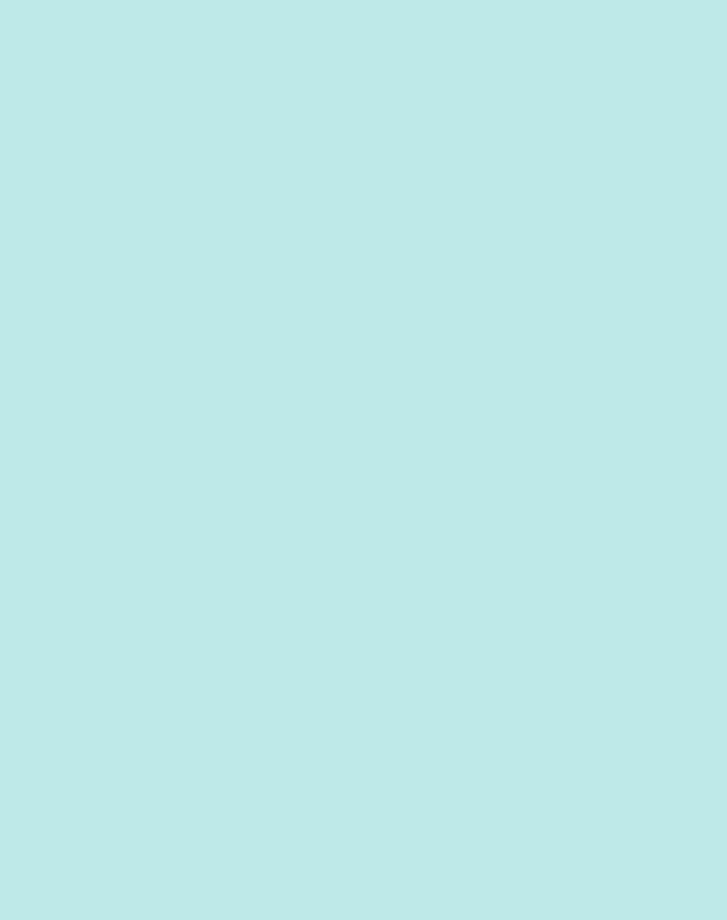
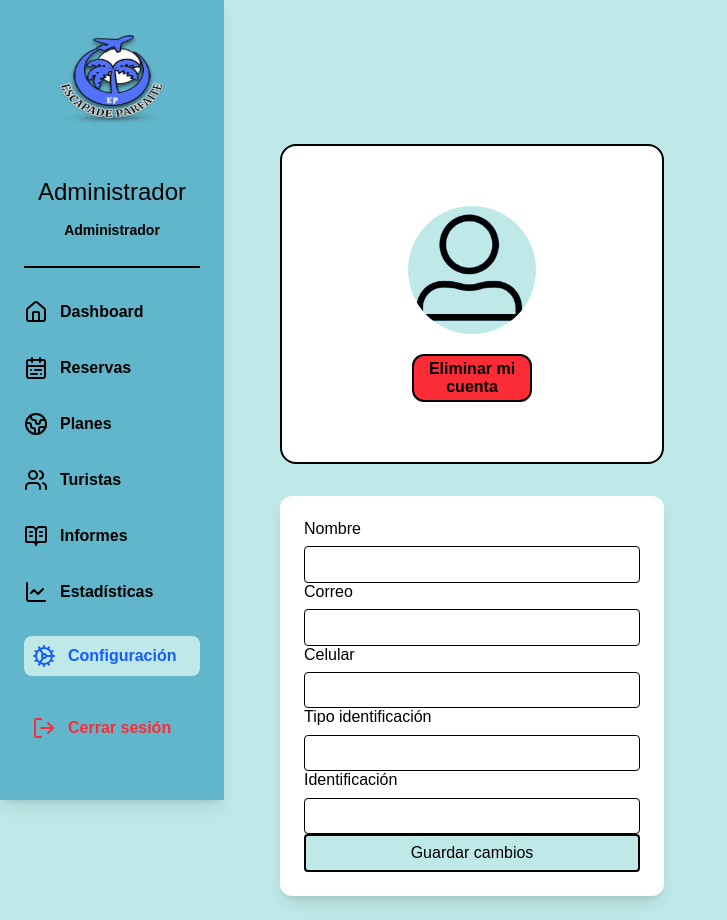
Before and after one commit to JamesRendon01/Preyecto_2, a React (Vite) app in the folder pruebas_frontend/: page /configuracion in a window 1280 px wide. Before the commit this address had no page. Shown: the whole page, without its empty margins (0-727 px from the left). Before the commit the page ends 800 px from the top, so only its background shows below. Built offline with nearby package versions, Linux system fonts and the light colour scheme; no server answers; sample sign-in values are in the browser's storage.

Commit message:
Perfil Administrador

```diff
--- a/pruebas_frontend/src/App.jsx
+++ b/pruebas_frontend/src/App.jsx
@@ -22,6 +22,7 @@ import ListarReservas from "./pages/administrador/reservas.jsx";
 import MisReservasPage from "./pages/turista/MisReservas.jsx";
 import Turistas from "./pages/administrador/turista.jsx";
 import Estadisticas from "./pages/administrador/graficas.jsx";
+import ConfigAdmin from "./pages/administrador/config.jsx";
 
 export default function App() {
   return (
@@ -145,6 +146,14 @@ export default function App() {
             </PrivateRouteAdmin>
           }
         />
+        <Route
+          path="/configuracion"
+          element={
+            <PrivateRouteAdmin>
+              <ConfigAdmin />
+            </PrivateRouteAdmin>
+          }
+        />
       </Routes>
     </>
   );
--- /dev/null
+++ b/pruebas_frontend/src/components/button_delete_admin.jsx
@@ -0,0 +1,44 @@
+import { useNavigate } from "react-router-dom";
+
+export default function ButtonDeleteTurista({ onDeleted }) {
+    const navigate = useNavigate();
+
+    const handleDelete = async () => {
+        const confirm1 = window.confirm("¿Seguro que deseas eliminar tu cuenta?");
+        if (!confirm1) return;
+
+        const confirm2 = window.confirm("⚠️ Esta acción es irreversible. ¿Confirmas eliminar tu cuenta?");
+        if (!confirm2) return;
+
+        try {
+            const response = await fetch("http://localhost:8000/administrador/eliminar-perfil", {
+                method: "DELETE",
+                headers: {
+                    "Authorization": `Bearer ${localStorage.getItem("token_admin")}`
+                }
+            });
+
+            if (response.ok) {
+                alert("✅ Cuenta eliminada correctamente");
+                localStorage.removeItem("token_admin"); // Limpiar token
+                if (onDeleted) onDeleted(); // callback opcional
+                navigate("/administrador"); // redirigir al login
+            } else {
+                const error = await response.json();
+                alert("❌ Error al eliminar: " + (error.detail || "Error desconocido"));
+            }
+        } catch (error) {
+            console.error(error);
+            alert("❌ Error de conexión con el servidor");
+        }
+    };
+
+    return (
+        <button
+            onClick={handleDelete}
+            className="w-30 h-12 rounded-xl bg-red-500 text-white px-3 py-1 hover:bg-red-600 border-2 border-black font-bold"
+        >
+            Eliminar mi cuenta
+        </button>
+    );
+}
--- /dev/null
+++ b/pruebas_frontend/src/components/config_admin.jsx
@@ -0,0 +1,217 @@
+import { useState, useEffect } from "react";
+import ButtonDeleteAdmin from "./button_delete_admin.jsx";
+import { message } from "antd";
+
+export default function ActualizarAdmin() {
+  const [formData, setFormData] = useState({
+    nombre: "",
+    correo: "",
+    celular: "",
+    tipo_identificacion: "",
+    identificacion: "",
+  });
+
+  const [loading, setLoading] = useState(true);
+  const [adminId, setAdminId] = useState(null);
+
+  // --- Función para decodificar token ---
+  function parseJwt(token) {
+    try {
+      const base64Url = token.split('.')[1];
+      const base64 = base64Url.replace(/-/g, "+").replace(/_/g, "/");
+      const jsonPayload = decodeURIComponent(
+        atob(base64)
+          .split('')
+          .map((c) => "%" + ("00" + c.charCodeAt(0).toString(16)).slice(-2))
+          .join("")
+      );
+      return JSON.parse(jsonPayload);
+    } catch (e) {
+      console.error("Error decodificando token:", e);
+      return null;
+    }
+  }
+
+  // --- Obtener datos del token y del backend ---
+  useEffect(() => {
+    const token_admin = localStorage.getItem("token_admin");
+    if (!token_admin) {
+      message.error("No estás logueado");
+      setLoading(false);
+      return;
+    }
+
+    const decoded = parseJwt(token_admin);
+    if (!decoded || !decoded.sub) {
+      message.error("Token inválido");
+      setLoading(false);
+      return;
+    }
+
+    // Guardamos el ID del administrador desde el token
+    setAdminId(decoded.sub);
+
+    // Llamada al backend para traer los datos del administrador
+    fetch("http://localhost:8000/administrador/misDatosAdministrador", {
+      method: "GET",
+      headers: {
+        "Authorization": `Bearer ${token_admin}` ,
+      },
+    })
+
+
+      .then(res => {
+        if (!res.ok) throw new Error("Error obteniendo datos");
+        return res.json();
+      })
+      .then(data => {
+        setFormData({
+          nombre: data.nombre || "",
+          correo: data.correo || "",
+          celular: data.celular || "",
+          tipo_identificacion: data.tipo_identificacion || "",
+          identificacion: data.identificacion || ""
+        });
+        setLoading(false);
+      })
+      .catch(err => {
+        console.error(err);
+        setLoading(false);
+      });
+  }, []);
+
+  // --- Manejar cambios en inputs ---
+  const handleChange = (e) => {
+    const { name, value } = e.target;
+    setFormData((prev) => ({ ...prev, [name]: value }));
+  };
+
+  // --- Guardar cambios ---
+  const handleSubmit = async (e) => {
+    e.preventDefault();
+
+    if (!adminId) {
+      message.error("No se pudo obtener el ID del administrador");
+      return;
+    }
+
+    const token_admin = localStorage.getItem("token_admin");
+    if (!token_admin) {
+      message.error("No estás logueado");
+      return;
+    }
+
+    const parsedData = {
+      ...formData,
+      celular: formData.celular?.toString() || null,
+      identificacion: formData.identificacion?.toString() || null,
+    };
+
+    try {
+
+      const response = await fetch(
+        `http://localhost:8000/administrador/actualizar/${adminId}`,
+        {
+          method: "PUT",
+          headers: {
+            "Content-Type": "application/json",
+            Authorization: `Bearer ${token_admin}`,
+          },
+          body: JSON.stringify(parsedData),
+        }
+      );
+
+      if (!response.ok) {
+        const errorData = await response.json();
+        console.error("Error completo:", errorData);
+        message.error(
+          "Error: " + JSON.stringify(errorData.detail || errorData)
+        );
+        return;
+      }
+
+      const result = await response.json();
+      message.success(result.mensaje);
+    } catch (error) {
+      console.error("Error en la actualización:", error);
+      message.error("Error al actualizar los datos");
+    }
+  };
+
+  if (loading) return <p>Cargando...</p>;
+
+  return (
+    <div className="p-6 justify-center items-center min-h-screen">
+      {/* Tarjeta de perfil */}
+      <div className="w-96 h-80 bg-white border-black border-2 rounded-2xl flex flex-col items-center justify-center">
+        <img
+          src="/img/imagen.png"
+          alt="perfil"
+          className="w-32 h-32 rounded-full border-2 border-black object-cover bg-fondo"
+        />
+        <div className="flex mt-5 gap-10 justify-center">
+          <ButtonDeleteAdmin />
+        </div>
+      </div>
+
+      {/* Formulario */}
+      <form
+        className="bg-white shadow-lg rounded-xl p-6 w-96 mt-8"
+        onSubmit={handleSubmit}
+      >
+        <label className="block mb-2 font-medium">Nombre</label>
+        <input
+          type="text"
+          name="nombre"
+          className="w-full border px-3 py-2 rounded mb-4"
+          required
+          value={formData.nombre}
+          onChange={handleChange}
+        />
+
+        <label className="block mb-2 font-medium">Correo</label>
+        <input
+          type="email"
+          name="correo"
+          className="w-full border px-3 py-2 rounded mb-4"
+          required
+          value={formData.correo}
+          onChange={handleChange}
+        />
+
+        <label className="block mb-2 font-medium">Celular</label>
+        <input
+          type="number"
+          name="celular"
+          className="w-full border px-3 py-2 rounded mb-4"
+          value={formData.celular}
+          onChange={handleChange}
+        />
+
+        <label className="block mb-2 font-medium">Tipo identificación</label>
+        <input
+          type="text"
+          name="tipo_identificacion"
+          className="w-full border px-3 py-2 rounded mb-4"
+          required
+          value={formData.tipo_identificacion}
+          onChange={handleChange}
+        />
+
+        <label className="block mb-2 font-medium">Identificación</label>
+        <input
+          type="number"
+          name="identificacion"
+          className="w-full border px-3 py-2 rounded mb-4"
+          required
+          value={formData.identificacion}
+          onChange={handleChange}
+        />
+
+        <button className="bg-fondo w-full text-black px-4 py-2 rounded hover:bg-green-600 border-2 border-black">
+          Guardar cambios
+        </button>
+      </form>
+    </div>
+  );
+}
--- /dev/null
+++ b/pruebas_frontend/src/pages/administrador/config.jsx
@@ -0,0 +1,42 @@
+import { useState, useEffect } from "react";
+import Footer from "../../components/footer.jsx";
+import ActualizarAdmin from "../../components/config_admin.jsx";
+import { useBreadcrumb } from "../../context/breadcrumb_context.jsx";
+import NavDashAdmin from "../../components/navDashAdmin.jsx";
+
+export default function ConfigAdmin() {
+  const [query, setQuery] = useState("");
+  const [results, setResults] = useState([]);
+  const [hasSearched, setHasSearched] = useState(false);
+
+  const { addBreadcrumb, resetBreadcrumb } = useBreadcrumb();
+
+  // ✅ Evita el bucle infinito
+  useEffect(() => {
+    resetBreadcrumb();
+    addBreadcrumb({ title: "Perfil", path: "/turista/editar/:id" });
+  }, []); // ← Solo una vez al montar
+
+  const handleSearch = () => {
+    const filtered = favoritos.filter((item) =>
+      item.nombre.toLowerCase().includes(query.toLowerCase())
+    );
+    setResults(filtered);
+    setHasSearched(true);
+  };
+
+  return (
+    <div className="flex min-h-screen">
+        {/* Sidebar */}
+        <aside className="w-64">
+            <NavDashAdmin />
+        </aside>
+
+      <div className="flex mt-30 gap-10 items-center justify-center">
+        <div>
+          <ActualizarAdmin />
+        </div>
+      </div>
+    </div>
+  );
+}
```
